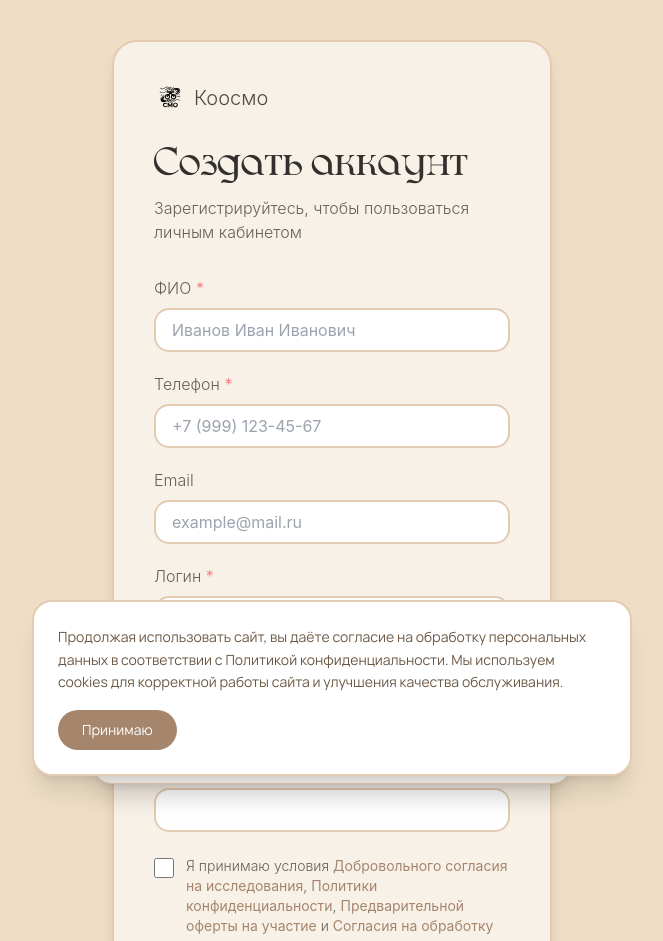
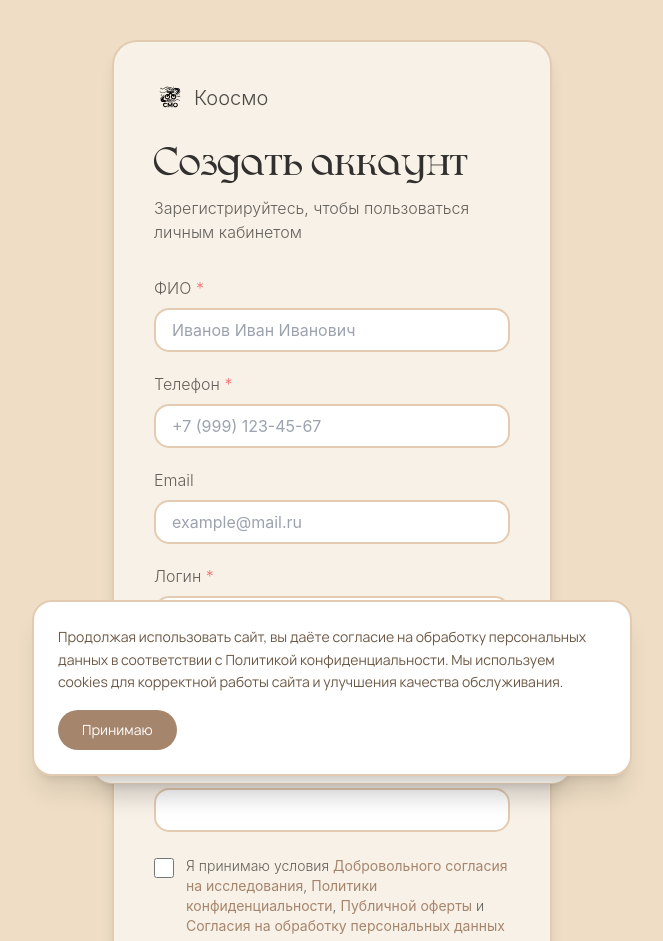
Before and after one commit to kudinov13/NewMassajSalon, a React (Create React App) app in the folder client/: page /registration in a window 1280 px wide. Shown: the top 941 px of the page, without its empty margins (308-971 px from the left). Built offline with nearby package versions, Linux system fonts and the light colour scheme.

Commit message:
Replace oferta.pdf with correct public offer for ООО КООСМО, change link text from 'Предварительной оферты на участие' to 'Публичной оферты'

```diff
--- a/client/src/views/RegistrationView.tsx
+++ b/client/src/views/RegistrationView.tsx
@@ -184,7 +184,7 @@ const RegistrationView = () => {
                   Политики конфиденциальности
                 </a>,{" "}
                 <a href={`${BASE_URL}/docs/oferta.pdf`} target="_blank" rel="noopener noreferrer" className="text-[#a6856d] hover:underline font-normal">
-                  Предварительной оферты на участие
+                  Публичной оферты
                 </a>{" "}и{" "}
                 <a href={`${BASE_URL}/docs/soglasie_obrabotka_dannyh.pdf`} target="_blank" rel="noopener noreferrer" className="text-[#a6856d] hover:underline font-normal">
                   Согласия на обработку персональных данных
```
Also changed, not shown: 38 other files (tests, documents, lock files or other folders).
